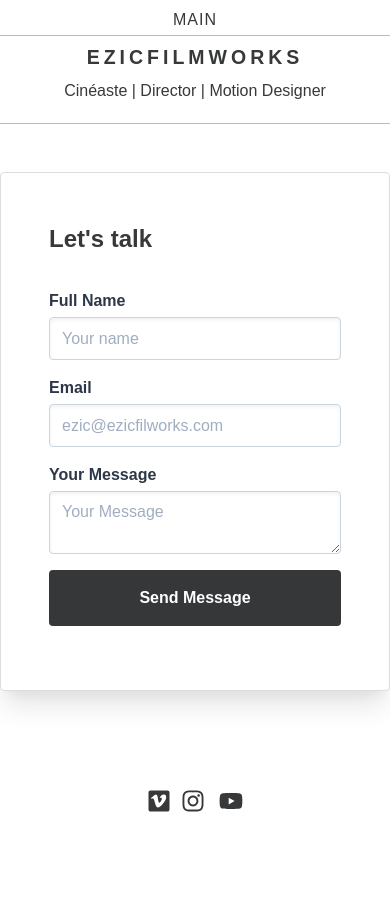
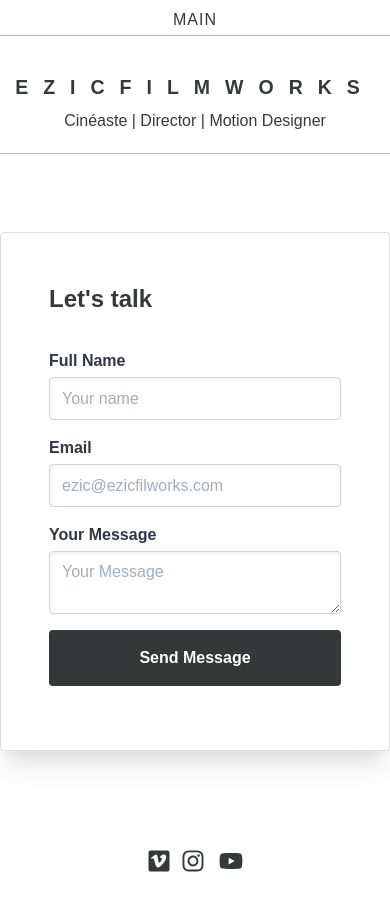
Before and after one commit to UnkleTayo/mark-bone-copy, a React (Create React App) app: page /contact in a window 390 px wide. Shown: the top 910 px of the page. Before the commit the page ends 870 px from the top, so only its background shows below. Built offline with nearby package versions, Linux system fonts and the light colour scheme; no server answers; what @cloudinary/url-gen would draw is missing.

Commit message:
Fix: page improvement

```diff
--- a/src/App.js
+++ b/src/App.js
@@ -77,8 +77,10 @@ function App() {
       >
         <div>
           <Header />
+          <div className="page-divider"></div>
         </div>
-        <div className="page-divider"></div>
+
+        <div className="Site-content">
           <Switch>
             <Route path="/about">
               <About />
@@ -109,6 +111,7 @@ function App() {
               <PageNotFound />
             </Route>
           </Switch>
+        </div>
 
         <Footer />
       </motion.div>
--- a/src/App.scss
+++ b/src/App.scss
@@ -2,26 +2,19 @@
 @import "./styles/breakpoints.scss";
 @import "./styles/variables.scss";
 .App {
-  position: relative;
-
-  // @media only screen and (min-width: 750px) {
-  //   padding: 0 25px;
-  // }
-
-  @include media(">tablet") {
-    min-height: 100vh;
-  }
-
+  min-height: 100vh;
+  width: 100%;
+  overflow-x: hidden;
   display: flex;
   flex-direction: column;
-  align-items: center;
-  justify-content: space-between;
-  // min-height: 100vh;
-  margin: 0 50px;
-  overflow-x: hidden;
-
+  .Site-content {
+    flex: 1;
+  }
+  @include media(">tablet") {
+    padding: 0 50px;
+  }
   @include media("<=tablet") {
-    margin: 0;
+    padding: 0;
   }
 }
 
@@ -174,7 +167,7 @@
       word-wrap: break-word;
       width: 80%;
       line-height: 1.4;
-      text-align: justify;
+      text-align: center;
     }
   }
 }
@@ -417,17 +410,10 @@
 }
 
 .page-divider {
-  width: 100vw;
-  padding: 30px 0;
-  margin: 0 10%;
-  border-top: 1px solid $hoveColor;
-  border-bottom: 1px soft $hoveColor;
+  width: 100%;
 
-  @include media("<=tablet") {
-    padding: 0;
-    margin: 0;
-    // border: none;
-    border-bottom: none;
-    display: block;
-  }
+  height: 1px;
+  background-color: $hoveColor;
+
+  margin-bottom: 30px;
 }
--- a/src/Pages/Stills.jsx
+++ b/src/Pages/Stills.jsx
@@ -5,6 +5,8 @@ import DOMPurify from 'dompurify';
 import ReactPlayer from 'react-player';
 import { useMediaQuery } from '../hooks/useMediaQuery';
 import { useHistory } from 'react-router';
+import { LazyLoadComponent } from 'react-lazy-load-image-component';
+
 import GridContainer from '../components/GridContainer/GridContainer';
 // import { data } from '../data';
 import { useParams } from 'react-router-dom';
@@ -36,20 +38,18 @@ const Stills = () => {
   const [prev, setPrev] = useState(false);
   const [next, setNext] = useState(false);
 
-  // const scrollToTop = () => {
-  //   window.scrollTo({
-  //     top: 0,
-  //     behavior: 'smooth',
-  //   });
-  // };
+  const scrollToTop = () => {
+    window.scrollTo({
+      top: 0,
+      behavior: 'smooth',
+    });
+  };
 
-  // useEffect(() => {
-  //   scrollRef.current.scrollTo(0, 0);
-  //   scrollToTop();
-  //   // setPageData(still);
-  // }, []);
-
-  // console.log(pageData);
+  useEffect(() => {
+    scrollRef.current.scrollTo(0, 0);
+    scrollToTop();
+    // setPageData(still);
+  }, []);
 
   const dataIndex = data?.projects.findIndex(
     (item) => item?.slug === data?.project?.slug
@@ -105,12 +105,13 @@ const Stills = () => {
             <h1>{pageData?.name}</h1>
             <div className="still-image">
               {/* <img src={pageData.thumbnail} alt={pageData.name} /> */}
-
-              <ReactPlayer
-                width={`100%`}
-                height={isPageWide ? '700px' : '350px'}
-                url={pageData?.videoUrl}
-              />
+              <LazyLoadComponent>
+                <ReactPlayer
+                  width={`100%`}
+                  height={isPageWide ? '700px' : '350px'}
+                  url={pageData?.videoUrl}
+                />
+              </LazyLoadComponent>
               <div className="stills-navigation">
                 <Link to="/">Back To FILMS</Link>
                 <div className="projectNav">
--- a/src/components/FlexContainer/style.scss
+++ b/src/components/FlexContainer/style.scss
@@ -1,4 +1,4 @@
-@import '../../styles/variables.scss';
+@import "../../styles/variables.scss";
 
 .FlexContainer {
   display: flex;
--- a/src/components/GridContainer/style.scss
+++ b/src/components/GridContainer/style.scss
@@ -3,11 +3,10 @@
 
 .Grid-Container {
   display: grid;
-  // grid-gap: 15px;
   grid-template-columns: repeat(3, 1fr);
   grid-auto-flow: row;
   @include media("<=tablet") {
     grid-template-columns: repeat(2, 1fr);
-    margin: 0 5%;
+    margin: 30px 2%;
   }
 }
--- a/src/components/Header/Header.jsx
+++ b/src/components/Header/Header.jsx
@@ -9,11 +9,18 @@ const Header = () => {
   const [showMobileNav, setShowMobileNav] = useState(false);
 
   return (
+    <AnimatePresence>
       <div className="header">
-      <AnimatePresence>
         <div className="mobile-menu">
           <div className={`mobile-menu-container ${showMobileNav && 'show'}`}>
-            <div id="menuNav">
+            {showMobileNav && (
+              <motion.div
+                key="mobile-menu"
+                initial={{ x: 0, y: 10, opacity: 0 }}
+                animate={{ x: 0, y: 0, opacity: 1, duration: 0.5 }}
+                exit={{ opacity: 0, y: 10, duration: 0.5, delay: 0.5 }}
+                id="menuNav"
+              >
                 <nav className="mobile-nav nav">
                   <ul>
                     <li className="index-collection active-link">
@@ -29,8 +36,8 @@ const Header = () => {
                       </div>
                       {showMenu && (
                         <motion.div
-                        initial={{ x: 50, y: 0, opacity: 0 }}
-                        animate={{ x: 0, opacity: 1 }}
+                          initial={{ x: 0, y: 10, opacity: 0 }}
+                          animate={{ x: 0, y: 0, opacity: 1, duration: 0.5 }}
                           className="mobile-subnav"
                         >
                           <ul>
@@ -65,12 +72,14 @@ const Header = () => {
                     <li className="page-collection">
                       <Link to="/pricing">Pricing</Link>
                     </li>
-                  {/* <li className="page-collection">
+                    <li className="page-collection">
                       <Link to="/contact">Contact</Link>
-                  </li> */}
+                    </li>
                   </ul>
                 </nav>
-            </div>
+              </motion.div>
+            )}
+
             <div className="page-divider"></div>
           </div>
           <div
@@ -81,9 +90,8 @@ const Header = () => {
           </div>
           <div className="page-divider"></div>
         </div>
-      </AnimatePresence>
         <div className="header-logo" id="logo" data-content-field="site-title">
-        <h1 className="logo" style={{ letterSpacing: '0.205479em' }}>
+          <h1 className="logo">
             <Link to="/">EZICFILMWORKS</Link>
           </h1>
           <div className="logo-subtitle" data-shrink-original-size="22">
@@ -108,10 +116,6 @@ const Header = () => {
                     <li className="blog-collection">
                       <Link to="/videos">Videos</Link>
                     </li>
-                  {/*
-                  <li className="blog-collection">
-                    <Link to="/35mm">35MM/PORTRAIT</Link>
-                  </li> */}
 
                     <li className="blog-collection">
                       <a href="https://www.instagram.com/ezicfilmworks">
@@ -133,13 +137,14 @@ const Header = () => {
               <li className="page-collection">
                 <Link to="/pricing">Pricing</Link>
               </li>
-            {/* <li className="page-collection">
+              <li className="page-collection">
                 <Link to="/contact">Contact</Link>
-            </li> */}
+              </li>
             </ul>
           </nav>
         </div>
       </div>
+    </AnimatePresence>
   );
 };
 
--- a/src/components/Header/style.scss
+++ b/src/components/Header/style.scss
@@ -1,5 +1,5 @@
-@import '../../styles/breakpoints.scss';
-@import '../../styles/variables.scss';
+@import "../../styles/breakpoints.scss";
+@import "../../styles/variables.scss";
 
 .header {
   @media only screen and (max-width: 750px) {
@@ -9,14 +9,14 @@
     .mobile-menu {
       text-align: center;
       margin: 0 auto;
+      transition: all 0.5s ease;
       .mobile-menu-container {
         transform: translateY(-110%);
         margin: 0;
         margin-bottom: 15px;
         visibility: collapse;
         display: none;
-        transition: all 1s cubic-bezier(0.23, 1, 0.32, 1) display 1s
-          cubic-bezier(0.23, 1, 0.32, 1);
+        transition: all 1s cubic-bezier(0.23, 1, 0.32, 1) display 1s cubic-bezier(0.23, 1, 0.32, 1);
 
         &.show {
           display: block;
@@ -30,7 +30,7 @@
         margin: 0;
         font-size: 16px !important;
         color: var(--hoverColor);
-        font-family: 'SpecialElite', sans-serif;
+        font-family: "SpecialElite", sans-serif;
         /* font-weight: 400; */
         font-style: normal;
         line-height: 0em;
@@ -46,7 +46,7 @@
         ul {
           flex-direction: column;
           padding: 0;
-          font-family: 'SpecialElite', sans-serif;
+          font-family: "SpecialElite", sans-serif;
 
           font-weight: 400;
           font-style: normal;
@@ -54,7 +54,7 @@
           font-size: 19px;
           li {
             a {
-              font-family: 'SpecialElite', sans-serif;
+              font-family: "SpecialElite", sans-serif;
 
               font-weight: 400;
               font-style: normal;
@@ -76,7 +76,7 @@
             }
 
             .mobile-submenu {
-              font-family: 'SpecialElite', sans-serif;
+              font-family: "SpecialElite", sans-serif;
               font-weight: 400;
               font-style: normal;
               line-height: 0em;
@@ -152,7 +152,7 @@
       margin: 0;
       font-weight: 400;
       letter-spacing: 0px;
-      font-family: 'AvenirLTStd', sans-serif;
+      font-family: "AvenirLTStd", sans-serif;
       font-weight: 600;
       font-style: normal;
       text-transform: uppercase;
@@ -200,7 +200,7 @@
           }
         }
         .desktop-submenu {
-          font-family: 'SpecialElite', sans-serif;
+          font-family: "SpecialElite", sans-serif;
           font-weight: 400;
           font-style: normal;
           line-height: 0em;
@@ -247,8 +247,7 @@
                 text-transform: uppercase;
                 text-decoration: none;
                 letter-spacing: 1px;
-                transition: 0.1s ease-in-out
-                  cubic-bezier(0.455, 0.03, 0.515, 0.955);
+                transition: 0.1s ease-in-out cubic-bezier(0.455, 0.03, 0.515, 0.955);
 
                 &:hover {
                   color: var(--link-color);
--- a/src/components/Preloader/PreLoader.jsx
+++ b/src/components/Preloader/PreLoader.jsx
@@ -19,7 +19,7 @@ const PreLoader = () => {
   return (
     <div className="preloader">
       <div className="texts-container">
-        <span>Cinéaste ,</span>
+        <span>Cinéaste,</span>
         <span>Director,</span>
         <span>Motion Designer.</span>
       </div>
```
Also changed, not shown: src/components/FlexContainer/FlexContainer.jsx (+4 -4 lines). Lines whose indentation alone changed are shown as unchanged.
